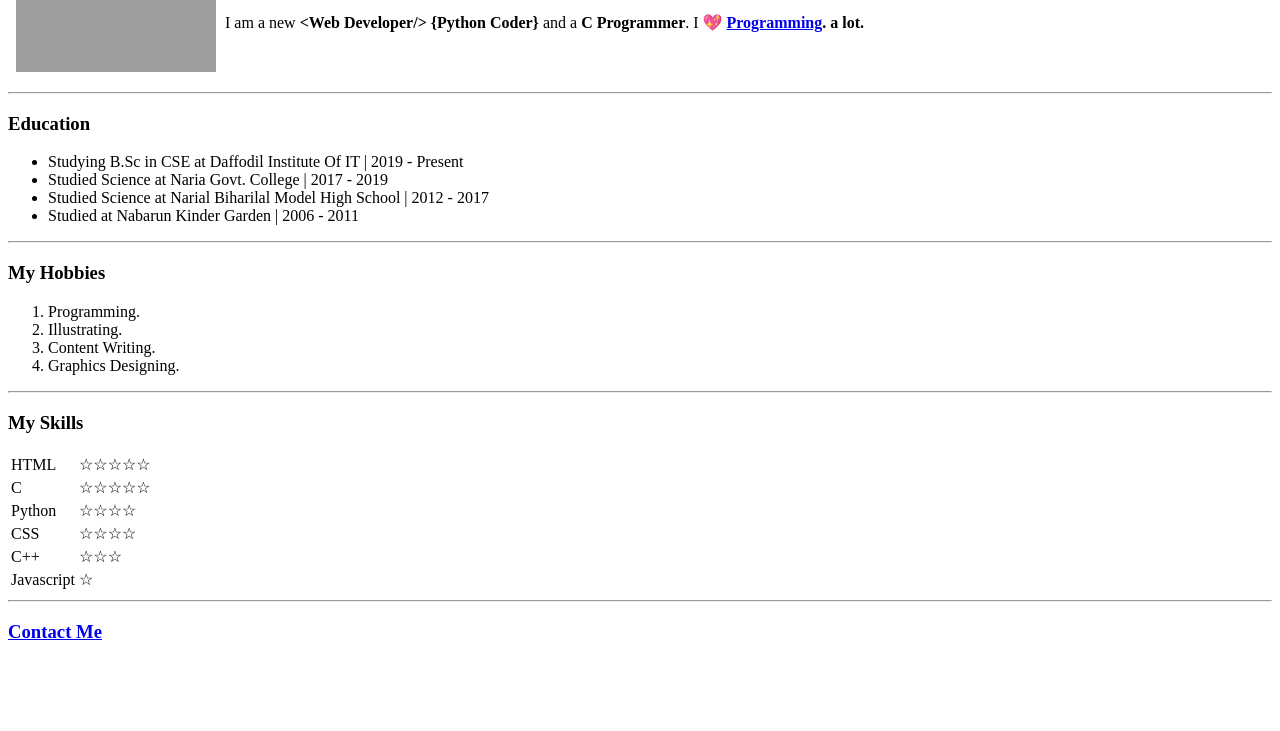
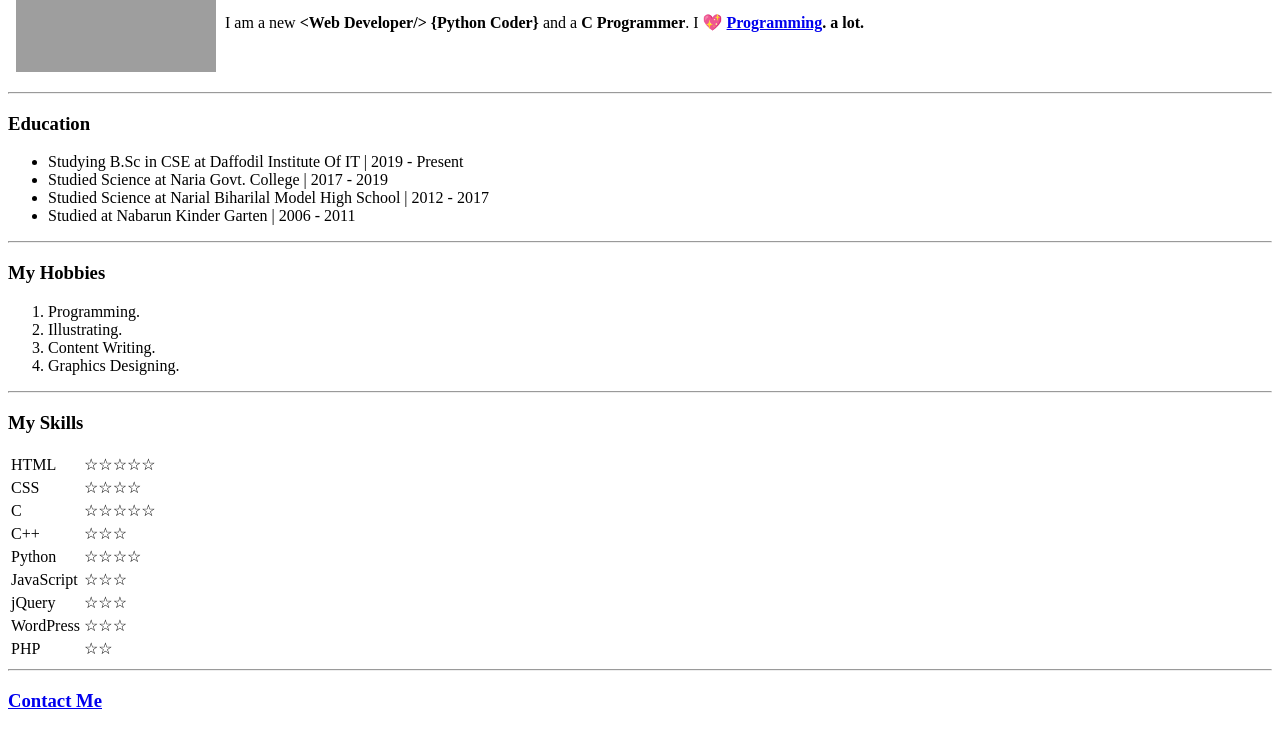
Before and after one commit to Pranto-Bapary/CV, a plain HTML site: page index.html in a window 1280 px wide. Shown: the part 144-875 px from the top of the page. Before the commit the page ends 806 px from the top, so only its background shows below. Drawn offline with Linux system fonts and the light colour scheme; grey boxes are pictures that could not be loaded.

Commit message:
Update index.html

```diff
--- a/index.html
+++ b/index.html
@@ -20,7 +20,7 @@
         <li> Studying B.Sc in CSE at Daffodil Institute Of IT | 2019 - Present</li>
         <li> Studied Science at Naria Govt. College | 2017 - 2019</li>
         <li> Studied Science at Narial Biharilal Model High School | 2012 - 2017</li>
-        <li> Studied at Nabarun Kinder Garden | 2006 - 2011</li>
+        <li> Studied at Nabarun Kinder Garten | 2006 - 2011</li>
     </ul>
     <hr>
     <h3>My Hobbies</h3>
@@ -38,28 +38,37 @@
             <td>☆☆☆☆☆</td>
         </tr>
         <tr>
+            <td>CSS</td>
+            <td>☆☆☆☆</td>
+        </tr>
+        <tr>
             <td>C</td>
             <td>☆☆☆☆☆</td>
+        </tr>
+        <tr>
+            <td>C++</td>
+            <td>☆☆☆</td>
         </tr>
         <tr>
             <td>Python</td>
             <td>☆☆☆☆</td>
         </tr>
         <tr>
-            <td>CSS</td>
-            <td>☆☆☆☆</td>
-        </tr>
-        <tr>
-            <td>C++</td>
+            <td>JavaScript</td>
             <td>☆☆☆</td>
         </tr>
         <tr>
-            <td>Javascript</td>
-            <td>☆</td>
+            <td>jQuery</td>
+            <td>☆☆☆</td>
         </tr>
-
-
-
+        <tr>
+            <td>WordPress</td>
+            <td>☆☆☆</td>
+        </tr>
+        <tr>
+            <td>PHP</td>
+            <td>☆☆</td>
+        </tr>
     </table>
     <hr>
     <h3><a href="contact.html">Contact Me</a></h3>
```
